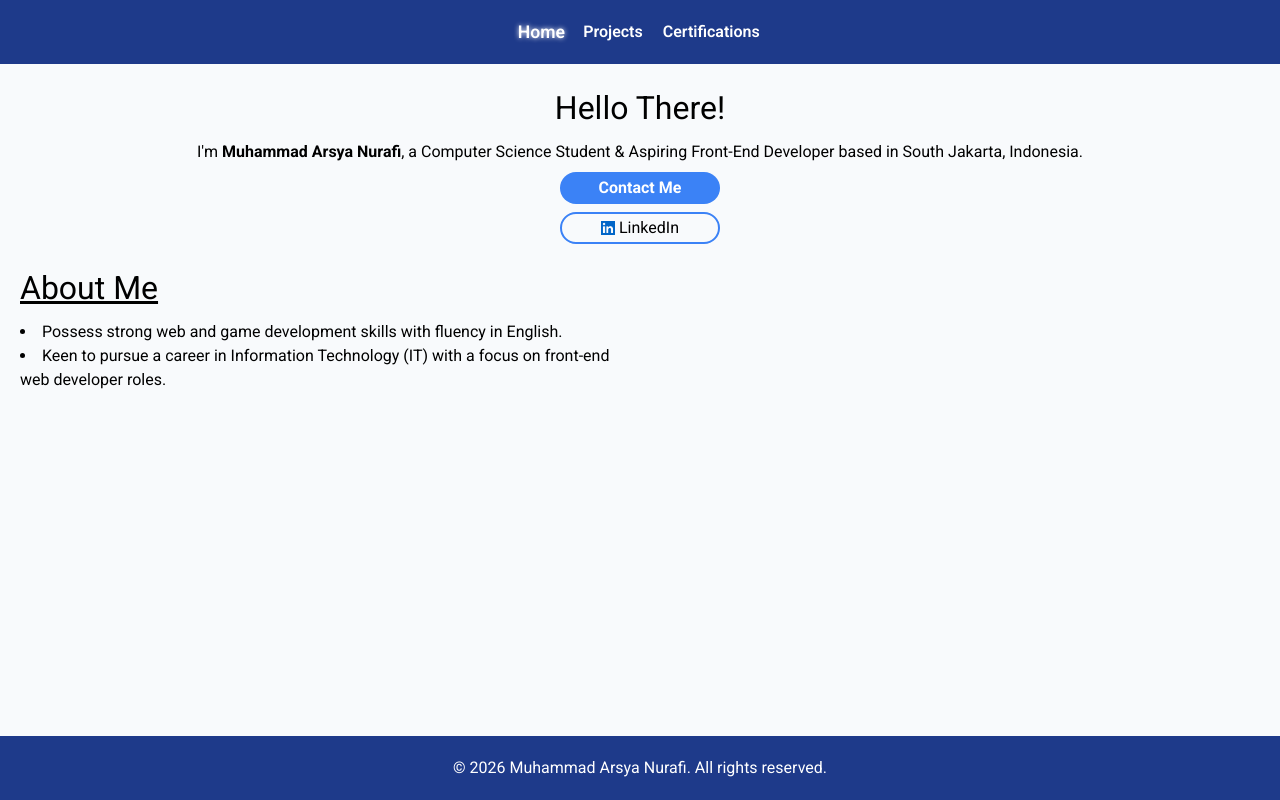
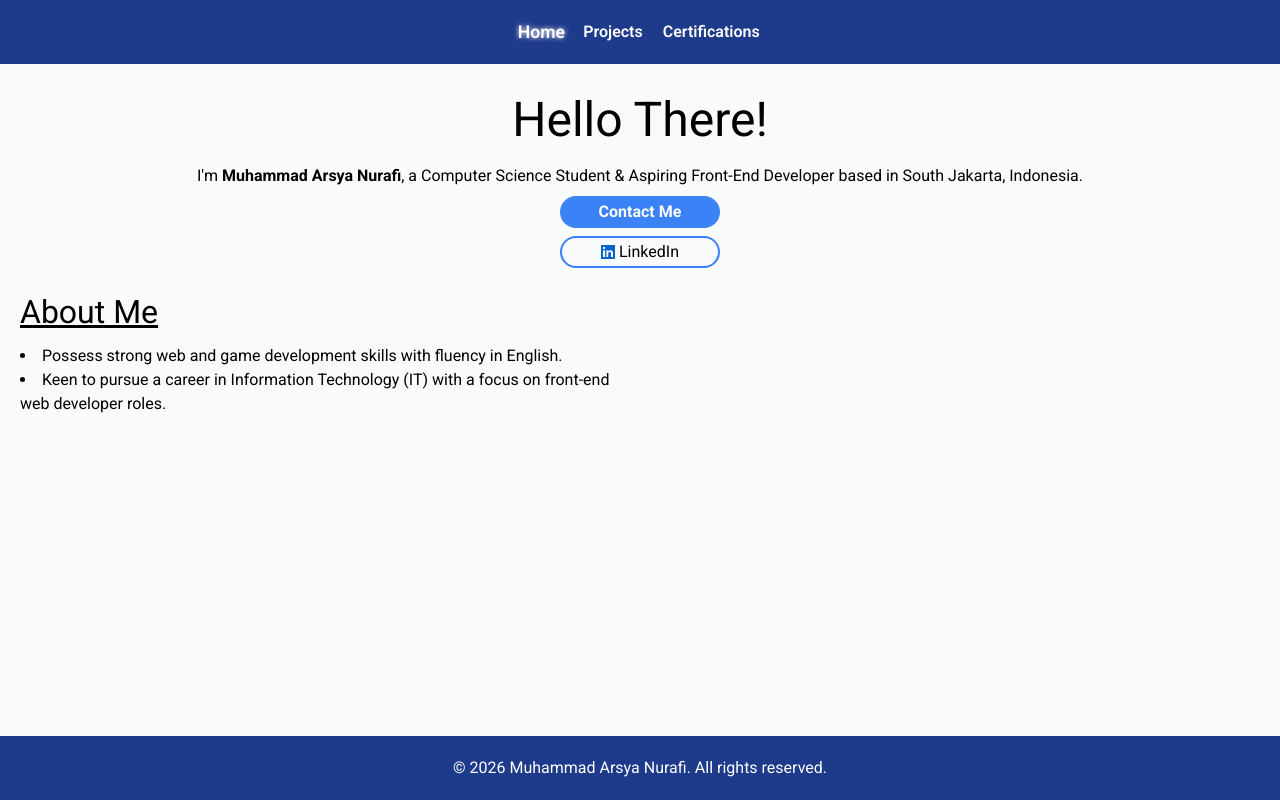
Before and after one commit to arsya2405/frontend-portofolio, a React (Vite) app: page / in a window 1280 px wide. Built offline with nearby package versions, Linux system fonts and the light colour scheme.

Commit message:
Update HeroComponent.tsx

```diff
--- a/src/components/HeroComponent.tsx
+++ b/src/components/HeroComponent.tsx
@@ -3,7 +3,7 @@ import linkedinIcon from '../assets/images/linkedin-logo.avif'
 function Hero() {
     return (
         <article className="flex flex-col items-center gap-[0.5rem]">
-            <h1>Hello There!</h1>
+            <p className='text-[3rem]'>Hello There!</p>
             <p>I'm <strong>Muhammad Arsya Nurafi</strong>, a Computer Science Student & Aspiring Front-End Developer based in South Jakarta, Indonesia.</p>
             <div className="primary-button w-[10rem] h-[2rem]">
                 <a href="mailto:arsyanurafi2405@gmail.com" target="_blank" rel="noopener noreferrer"><strong>Contact Me</strong></a>
```
